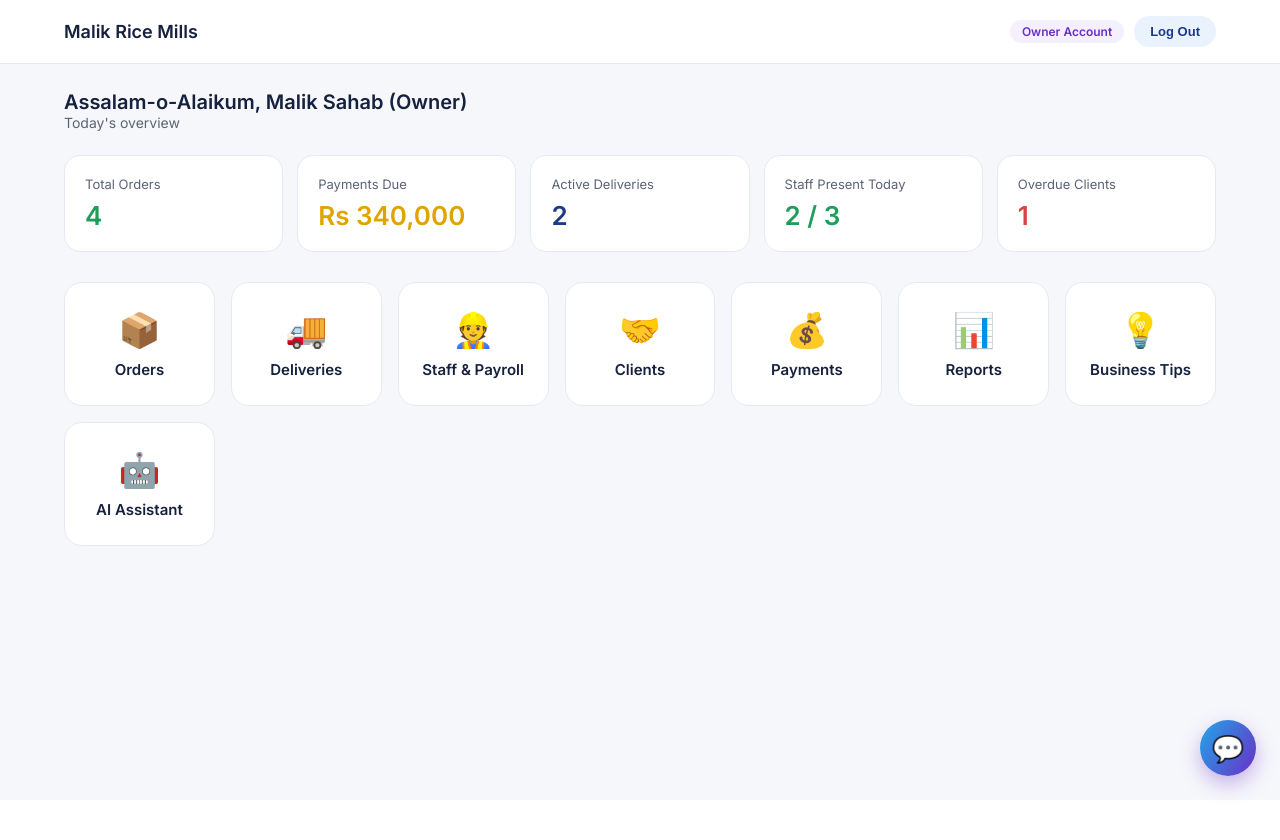
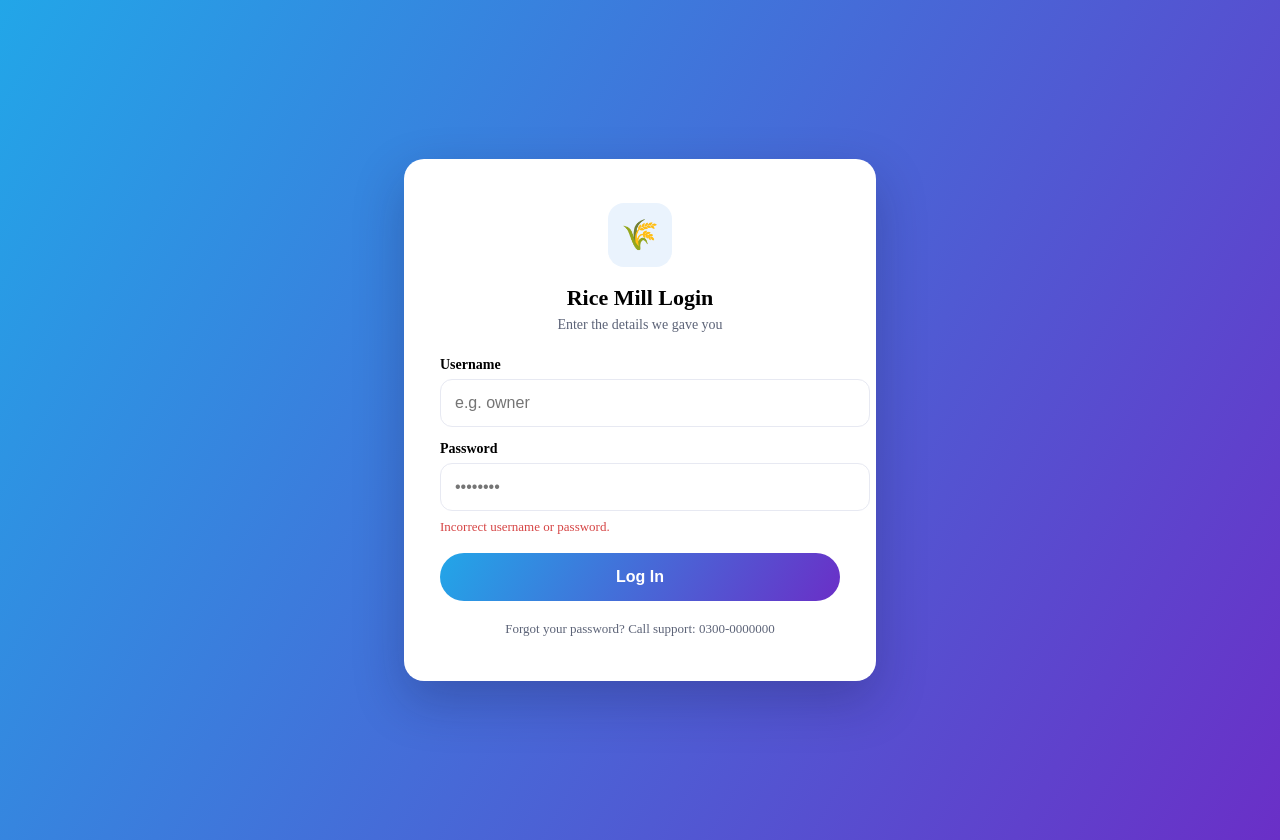
Before and after one commit to Connectlyx/Ricemill-portal, a React (Vite) app: page / in a window 1280 px wide. Both pictures are taken after a click on the button "Log In". Before the commit the page ends 800 px from the top, so only its background shows below. Built offline with nearby package versions, Linux system fonts and the light colour scheme.

Commit message:
Add files via upload

```diff
--- a/src/App.jsx
+++ b/src/App.jsx
@@ -123,9 +123,22 @@ function TopBar({ title, onBack, onLogout, roleLabel }) {
 function LoginScreen({ onLogin }) {
   const [username, setUsername] = useState("");
   const [password, setPassword] = useState("");
+  const [error, setError] = useState("");
 
-  const quickLogin = (role) => {
-    onLogin(role, role === "owner" ? "Malik Sahab (Owner)" : "Operator");
+  // Temporary demo credentials until Supabase real accounts are connected (Step 6).
+  const ACCOUNTS = {
+    "owner": { password: "owner123", role: "owner", name: "Malik Sahab (Owner)" },
+    "operator": { password: "operator123", role: "operator", name: "Operator" },
+  };
+
+  const handleLogin = () => {
+    const account = ACCOUNTS[username.trim().toLowerCase()];
+    if (!account || account.password !== password) {
+      setError("Incorrect username or password.");
+      return;
+    }
+    setError("");
+    onLogin(account.role, account.name);
   };
 
   return (
@@ -133,21 +146,17 @@ function LoginScreen({ onLogin }) {
       <div style={{ background: "#fff", borderRadius: 20, padding: "44px 36px", width: "100%", maxWidth: 400, textAlign: "center", boxShadow: "0 20px 50px rgba(20,20,60,0.25)" }}>
         <div style={{ width: 64, height: 64, background: "#EAF3FD", borderRadius: 16, display: "flex", alignItems: "center", justifyContent: "center", margin: "0 auto 18px", fontSize: 30 }}>🌾</div>
         <h2 style={{ fontSize: 22, marginBottom: 6 }}>Rice Mill Login</h2>
-        <div style={{ color: COLORS.muted, fontSize: 14, marginBottom: 24 }}>Enter your details, or use a demo account below</div>
+        <div style={{ color: COLORS.muted, fontSize: 14, marginBottom: 24 }}>Enter the details we gave you</div>
         <div style={{ textAlign: "left", marginBottom: 14 }}>
           <label style={{ fontSize: 14, fontWeight: 600, display: "block", marginBottom: 6 }}>Username</label>
-          <input value={username} onChange={(e) => setUsername(e.target.value)} placeholder="e.g. malikrice01" style={{ width: "100%", padding: 14, border: `1.5px solid ${COLORS.line}`, borderRadius: 12, fontSize: 16 }} />
+          <input value={username} onChange={(e) => setUsername(e.target.value)} onKeyDown={(e) => e.key === "Enter" && handleLogin()} placeholder="e.g. owner" style={{ width: "100%", padding: 14, border: `1.5px solid ${COLORS.line}`, borderRadius: 12, fontSize: 16 }} />
         </div>
-        <div style={{ textAlign: "left", marginBottom: 16 }}>
+        <div style={{ textAlign: "left", marginBottom: 8 }}>
           <label style={{ fontSize: 14, fontWeight: 600, display: "block", marginBottom: 6 }}>Password</label>
-          <input type="password" value={password} onChange={(e) => setPassword(e.target.value)} placeholder="••••••••" style={{ width: "100%", padding: 14, border: `1.5px solid ${COLORS.line}`, borderRadius: 12, fontSize: 16 }} />
+          <input type="password" value={password} onChange={(e) => setPassword(e.target.value)} onKeyDown={(e) => e.key === "Enter" && handleLogin()} placeholder="••••••••" style={{ width: "100%", padding: 14, border: `1.5px solid ${COLORS.line}`, borderRadius: 12, fontSize: 16 }} />
         </div>
-        <PrimaryButton onClick={() => quickLogin("owner")} style={{ width: "100%", padding: 15, fontSize: 16, marginBottom: 10 }}>Log In</PrimaryButton>
-        <div style={{ fontSize: 12, color: COLORS.muted, margin: "16px 0 10px" }}>— Demo quick access —</div>
-        <div style={{ display: "flex", gap: 10 }}>
-          <button onClick={() => quickLogin("owner")} style={{ flex: 1, padding: 12, borderRadius: 12, border: `1.5px solid ${COLORS.line}`, background: "#fff", fontWeight: 700, fontSize: 13, cursor: "pointer", color: COLORS.blueDeep }}>👑 Owner Demo</button>
-          <button onClick={() => quickLogin("operator")} style={{ flex: 1, padding: 12, borderRadius: 12, border: `1.5px solid ${COLORS.line}`, background: "#fff", fontWeight: 700, fontSize: 13, cursor: "pointer", color: COLORS.purple }}>🧑‍💼 Operator Demo</button>
-        </div>
+        {error && <div style={{ color: COLORS.red, fontSize: 13, textAlign: "left", marginBottom: 10 }}>{error}</div>}
+        <PrimaryButton onClick={handleLogin} style={{ width: "100%", padding: 15, fontSize: 16, marginTop: 8 }}>Log In</PrimaryButton>
         <div style={{ marginTop: 20, fontSize: 13, color: COLORS.muted }}>Forgot your password? Call support: 0300-0000000</div>
       </div>
     </div>
```
